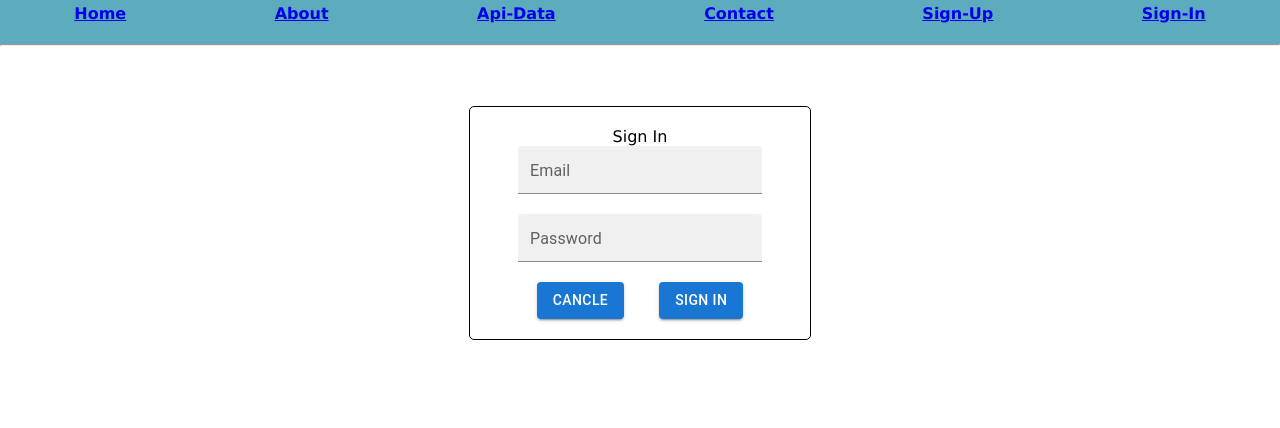
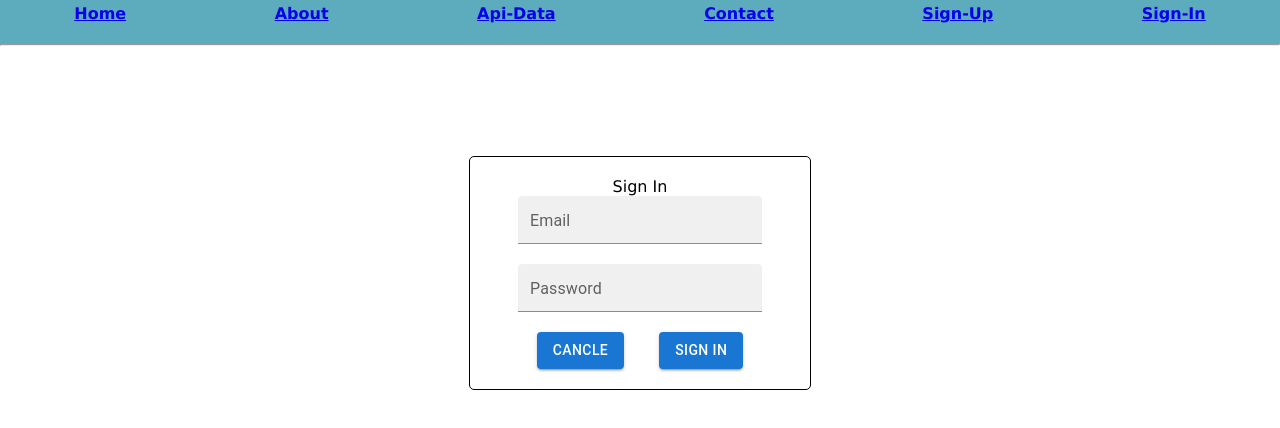
Before and after one commit to het-dwt/DWT-P1-vite-react, a React (Vite) app: page /signin in a window 1280 px wide. Shown: the top 428 px of the page. Built offline with nearby package versions, Linux system fonts and the light colour scheme.

Commit message:
Update files.

```diff
--- a/src/navbar/signin.css
+++ b/src/navbar/signin.css
@@ -23,7 +23,6 @@
   flex-direction: column;
   justify-content: center;
   width: 300px;
-  /* height: 100vh; */
   border: 1px solid black;
   border-radius: 5px;
 }
@@ -32,8 +31,8 @@
   margin: 10px;
 }
 
-.outerDiv{
-    display: flex;
-    justify-content: center;
-    /* margin-top: 100px; */
+.outerDiv {
+  display: flex;
+  justify-content: center;
+  /* background-color: beige; */
 }
--- a/src/navbar/signup.css
+++ b/src/navbar/signup.css
@@ -29,5 +29,5 @@
 .outerDiv {
   display: flex;
   justify-content: center;
-  padding: 50px;
+  margin: 100px;
 }
```
